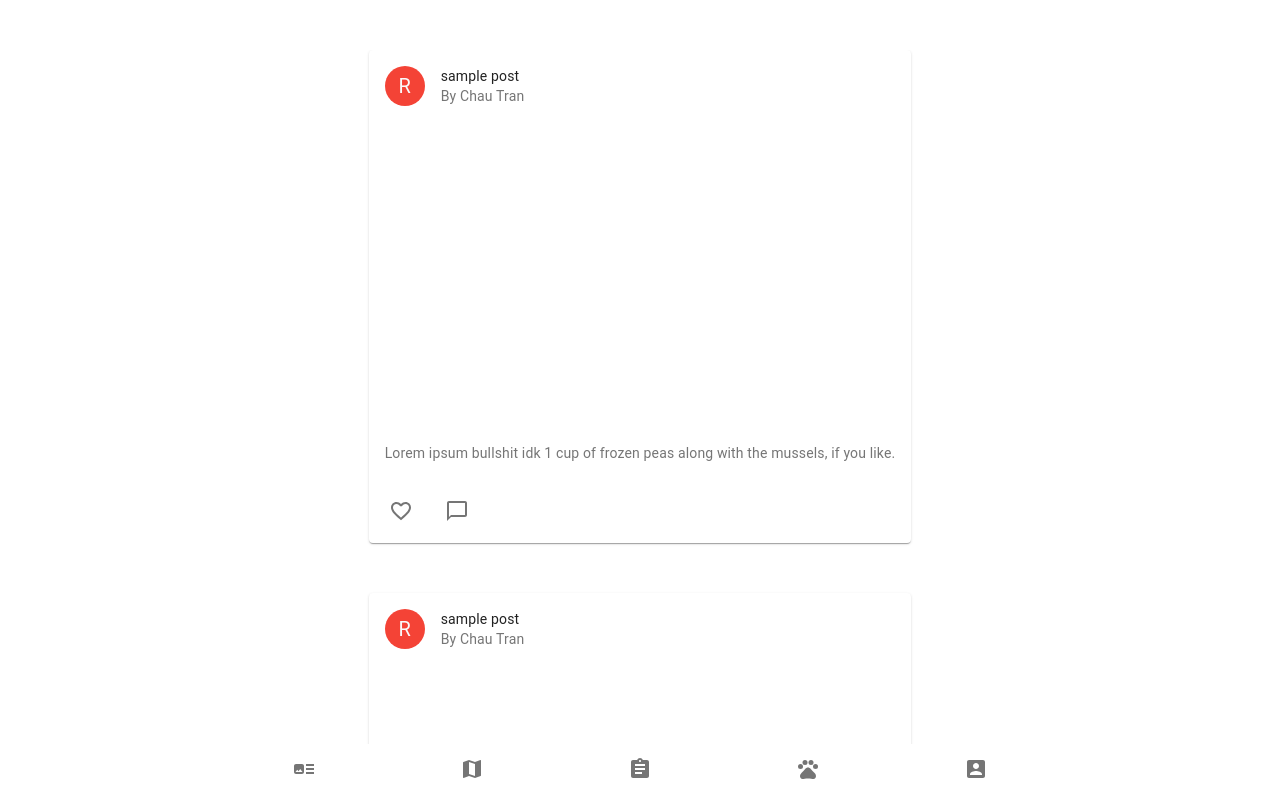
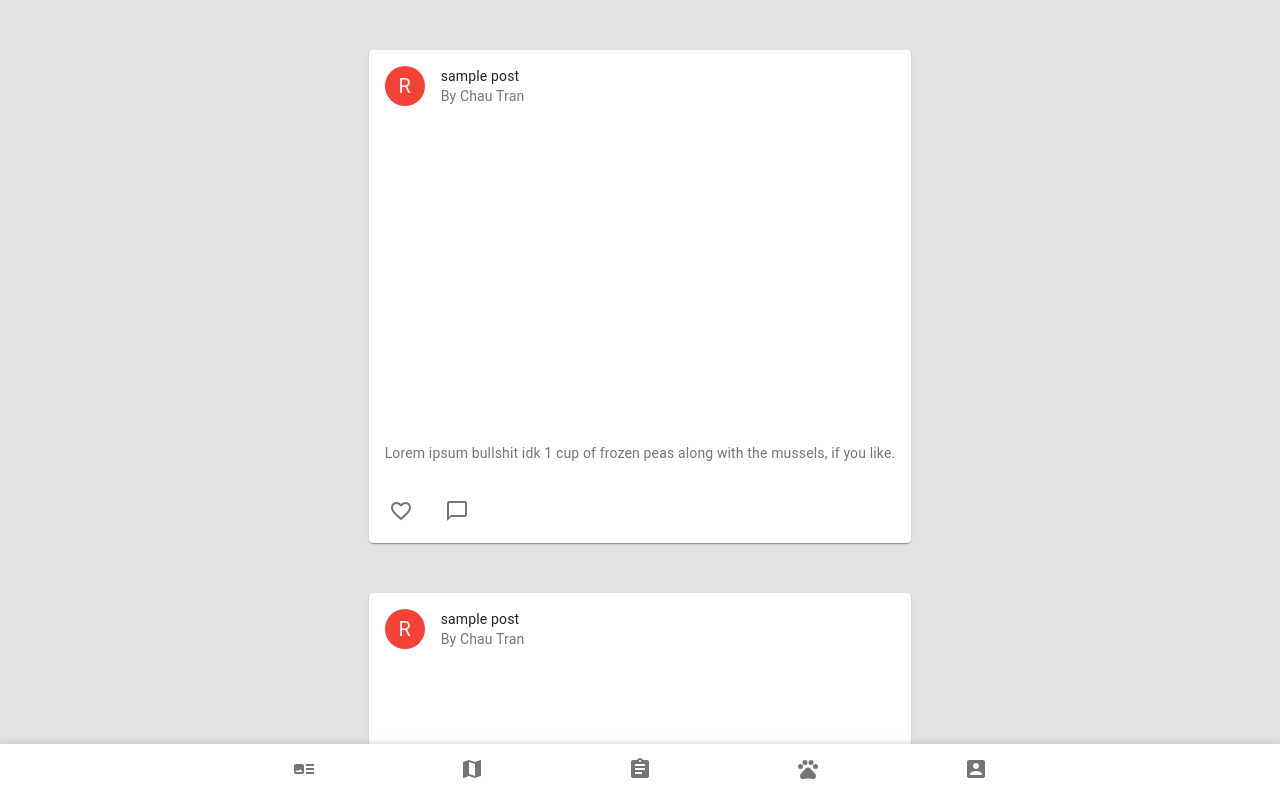
Before and after one commit to chautrn/CleanUp, a React (Create React App) app in the folder frontend/: page / in a window 1280 px wide. Shown: the top 798 px of the page. Built offline with nearby package versions, Linux system fonts and the light colour scheme; the HTML template or start-up script is replaced by a standard one.

Commit message:
Added shadows

```diff
--- a/frontend/src/App.css
+++ b/frontend/src/App.css
@@ -1,5 +1,6 @@
 .App {
   text-align: center;
+  background-color: #e3e3e3;
 }
 
 .App-logo {
--- a/frontend/src/components/BottomNav.js
+++ b/frontend/src/components/BottomNav.js
@@ -5,7 +5,8 @@ const style = {
 	position: 'fixed',
 	zIndex: '9999',
 	bottom: 0,
-	width: '100vw'
+	width: '100vw',
+	boxShadow: '0px 5px 11px 2px #a8a8a8'
 }
 
 const BottomNav = props => {
--- a/frontend/src/index.css
+++ b/frontend/src/index.css
@@ -5,6 +5,7 @@ body {
     sans-serif;
   -webkit-font-smoothing: antialiased;
   -moz-osx-font-smoothing: grayscale;
+  background-color: #e3e3e3;
 }
 
 code {
```
